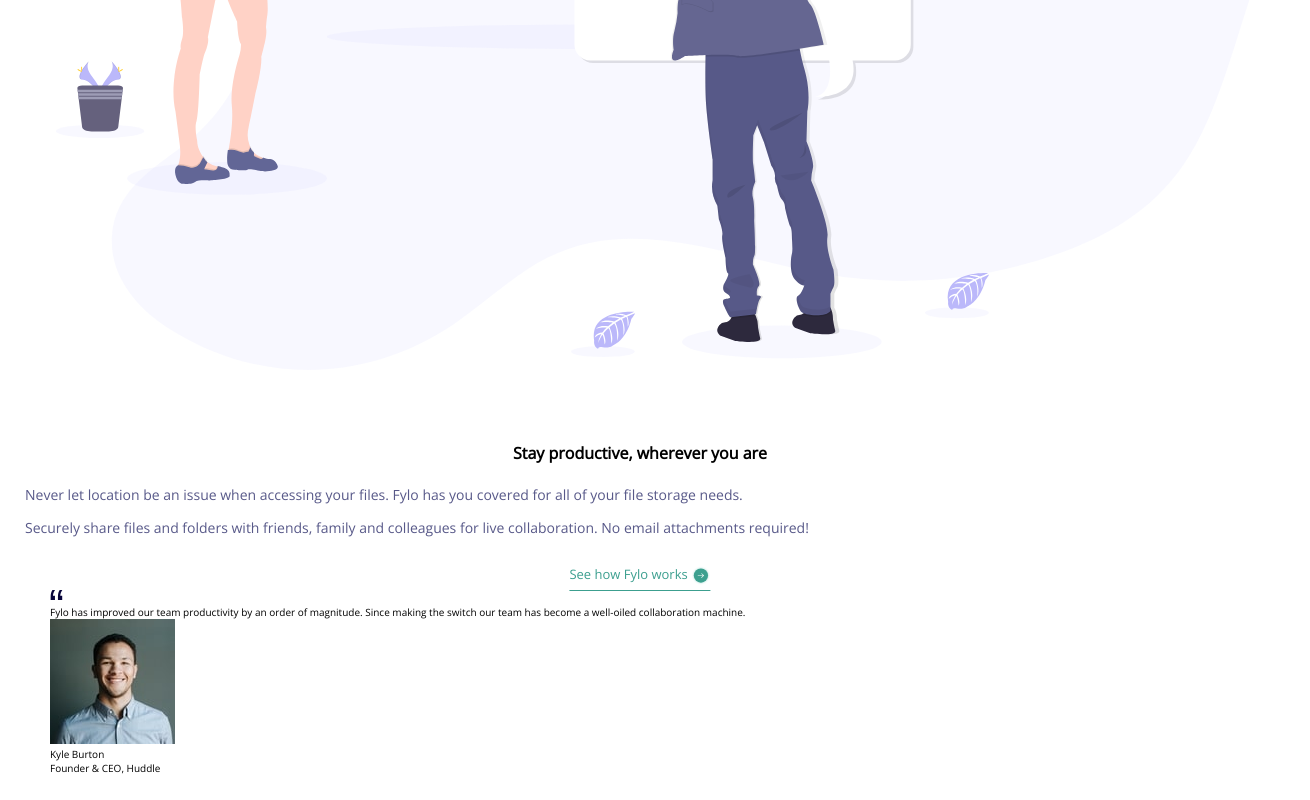
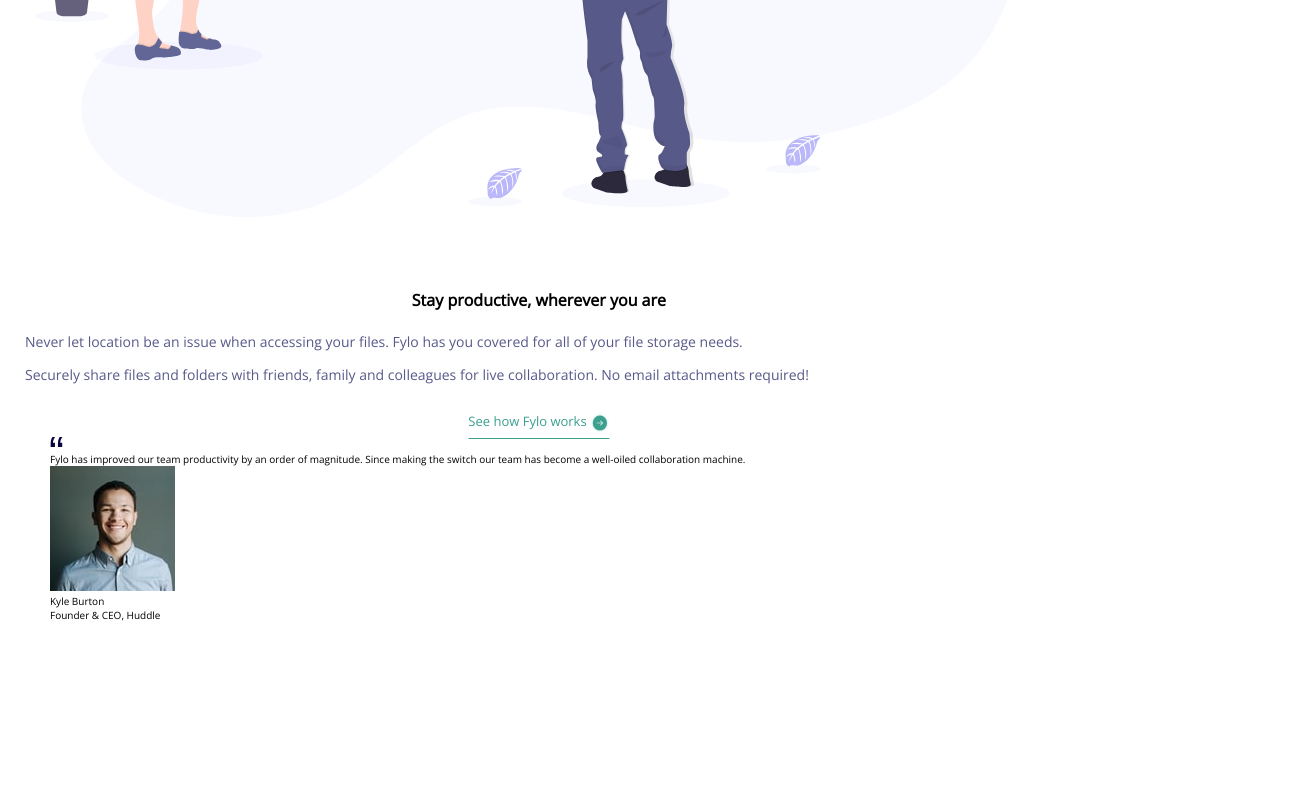
Before and after one commit to F4eNn/FYLO_4-first_responsive_layout, a plain HTML site: page index.html in a window 1280 px wide. Shown: the part 1448-2248 px from the top of the page, 1310 px wide, since content can reach past the window. After the commit the page ends 2095 px from the top, so only its background shows below. Drawn offline with nearby package versions, Linux system fonts and the light colour scheme.

Commit message:
added pseudoelement

```diff
--- a/index.html
+++ b/index.html
@@ -67,6 +67,7 @@
   <main>
 
     <section class="team" id="team">
+      <div class="team__bg">
         <div class="wrapper">
           <picture>
             <img class="ilustration2" src="images/illustration-2.svg" alt="">
@@ -77,7 +78,8 @@
               covered for all of your file storage needs.</p>
             <p class="team__text2">Securely share files and folders with friends, family and colleagues for
               live collaboration. No email attachments required!</p>
-            <a class="team__link" href="">See how Fylo works <img class="team__arrow" src="images/icon-arrow.svg" alt=""></a>
+            <a class="team__link" href="">See how Fylo works <img class="team__arrow" src="images/icon-arrow.svg"
+                alt=""></a>
 
             <div class="opinion">
               <img class="opinion__quotes" src="images/icon-quotes.svg" alt="">
@@ -89,6 +91,7 @@
               <p class="opinion__autor-profession">Founder & CEO, Huddle</p>
             </div>
           </div>
+        </div>
       </div>
 
     </section>
--- a/scss/style.scss
+++ b/scss/style.scss
@@ -106,58 +106,98 @@
 // ==================
 
 Section {
+	height: 100%;
+	width: 100%;
+
 	.ilustration2 {
 		width: 100%;
-		margin-left: 1.5em;
-		margin-right: 1.5em;
+		margin-left: 0;
+		margin-right: 0;
 	}
 	.team {
+		&__bg{
+			position: relative;
+			height: 100%;
+			display: inline-block;
+		}
 		&__box {
 			position: relative;
 			padding-top: 5em;
 			margin: 2em 2.5em 2em 2.5em;
 			font-family: 'Open Sans', sans-serif;
+			z-index: 1;
 		}
 		&__title {
 			text-align: center;
 			font-size: 1.6em;
 			font-weight: bold;
 		}
-		&__text{
+		&__text {
 			padding-top: 1.5em;
 			text-align: left;
 			font-size: 1.4rem;
 			color: $desaturated-blue;
 		}
-		&__text2{
+		&__text2 {
 			padding: 1em 0 2em 0;
 			text-align: left;
 			font-size: 1.4em;
 			color: $desaturated-blue;
-
 		}
-		&__link{
+		&__link {
 			position: absolute;
 			left: 50%;
 			transform: translateX(-50%);
 			color: $moderate-cyan;
 			text-decoration: none;
 			border-bottom: 1px solid $moderate-cyan;
-			padding-bottom: .4em;
+			padding-bottom: 0.4em;
 			font-size: 1.3rem;
 		}
-		&__arrow{
+		&__arrow {
 			vertical-align: middle;
 			width: 1.5em;
 		}
+	}
+
+	.team__bg::before {
+	content: "";
+	position: absolute;
+	width: 100%;
+	height: 100%;
+	top: 0;
+	left: 0;
+	padding: 12em;
+	background: url('../images/bg-curve-mobile.svg');
+	background-position: top;
+	background-size:contain;
+	background-repeat: no-repeat;
+	z-index: -1;
+	}
 
 
 
-	}
-	.opinion{
+
+
+
+
+
+
+
+
+
+
+
+
+
+	.opinion {
 		margin: 2.5em;
+		background-color: #fff;
 	}
 }
+
+
+
 
 // ==================
 // MEDIA
```
Also changed, not shown: css/style.css, 1 other file.
